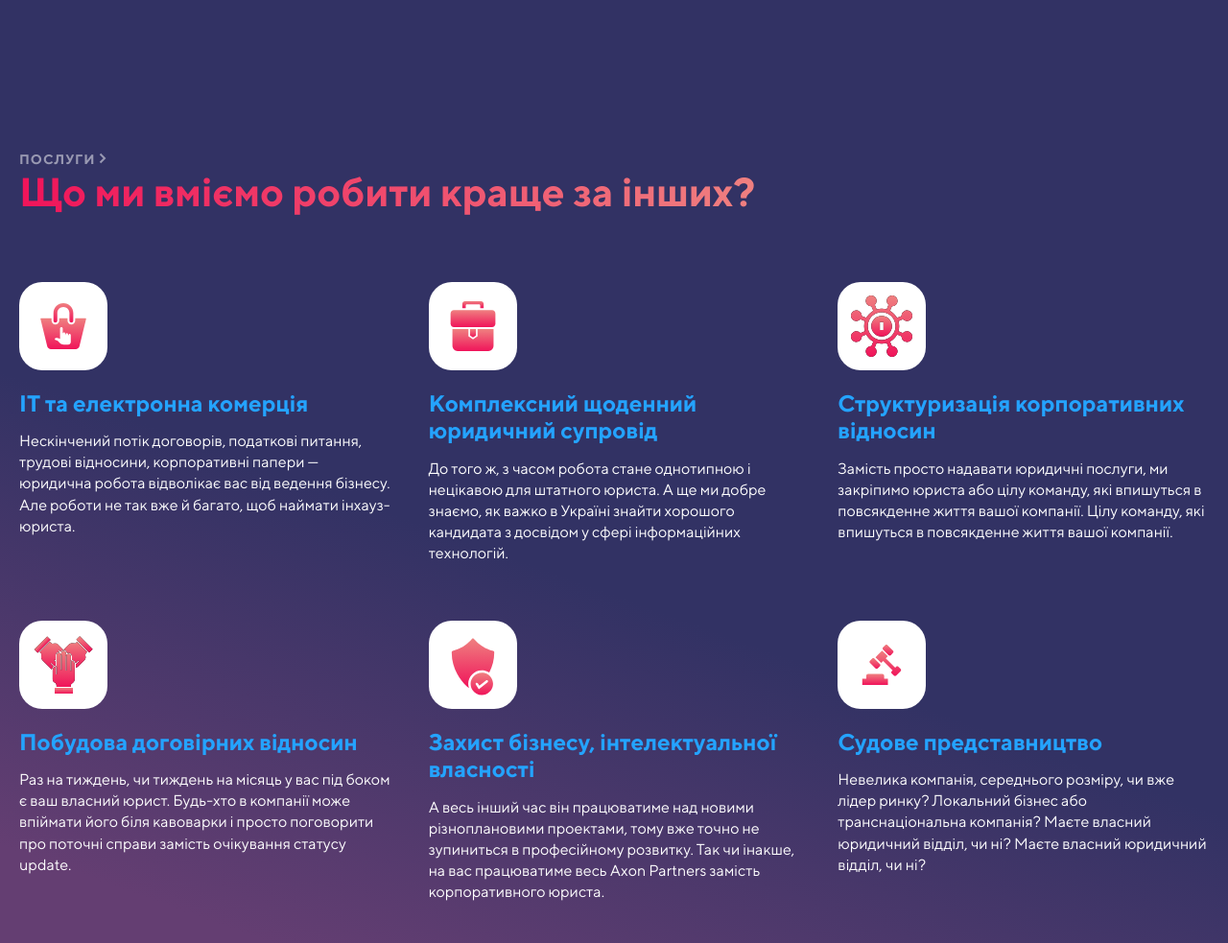
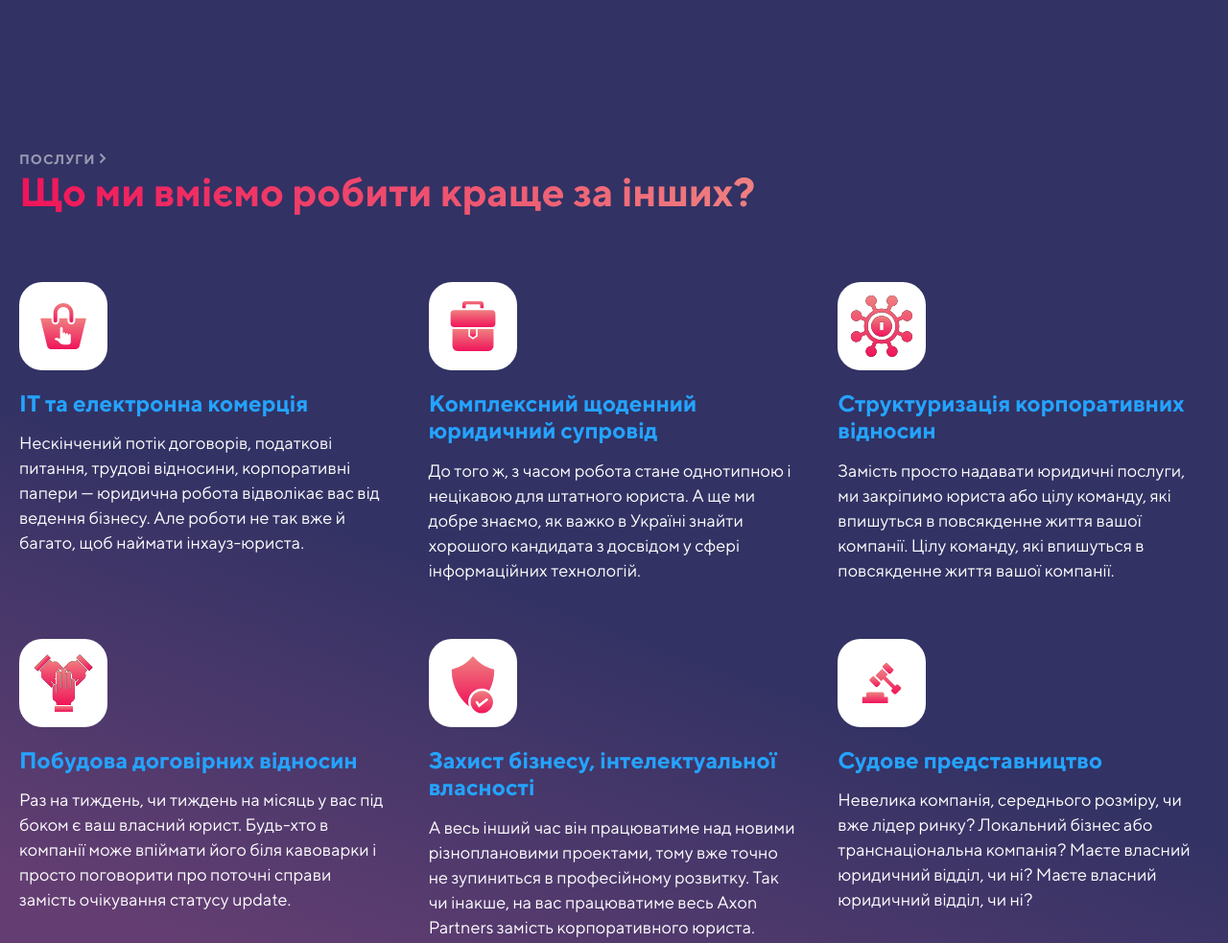
Before and after one commit to Mariliova/hlegas, a website: page index.html in a window 1280 px wide. Shown: the part 1194-2177 px from the top of the page at 96% size. Drawn offline with Linux system fonts and the light colour scheme.

Commit message:
ішяу

```diff
--- a/assets/scss/pages/home/main/services/_cards.scss
+++ b/assets/scss/pages/home/main/services/_cards.scss
@@ -116,7 +116,7 @@
       font-size: 18px;
       line-height: 1.44;
     }
-    @include sm-min {
+    @include sm {
       font-size: 16px;
       line-height: 1.38;
     }
--- a/assets/scss/pages/services-page/_services-page.scss
+++ b/assets/scss/pages/services-page/_services-page.scss
@@ -20,7 +20,8 @@
 .pages-header__menu .menu__list-active {
   z-index: 2;
   top: 17%;
-  @media screen and (max-height: 525px){
+
+  @media screen and (max-height: 525px) {
     top: 27%;
   }
 }
```
Also changed, not shown: assets/css/style.css.
